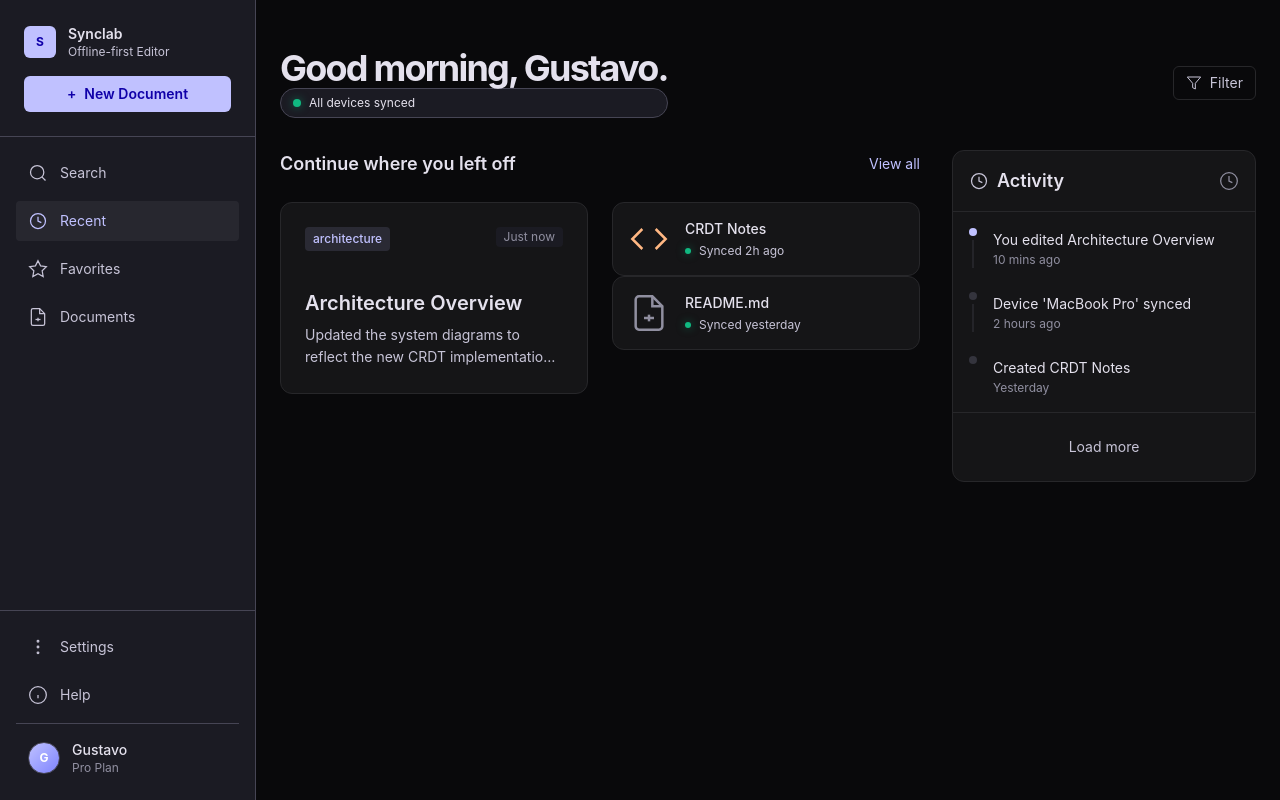
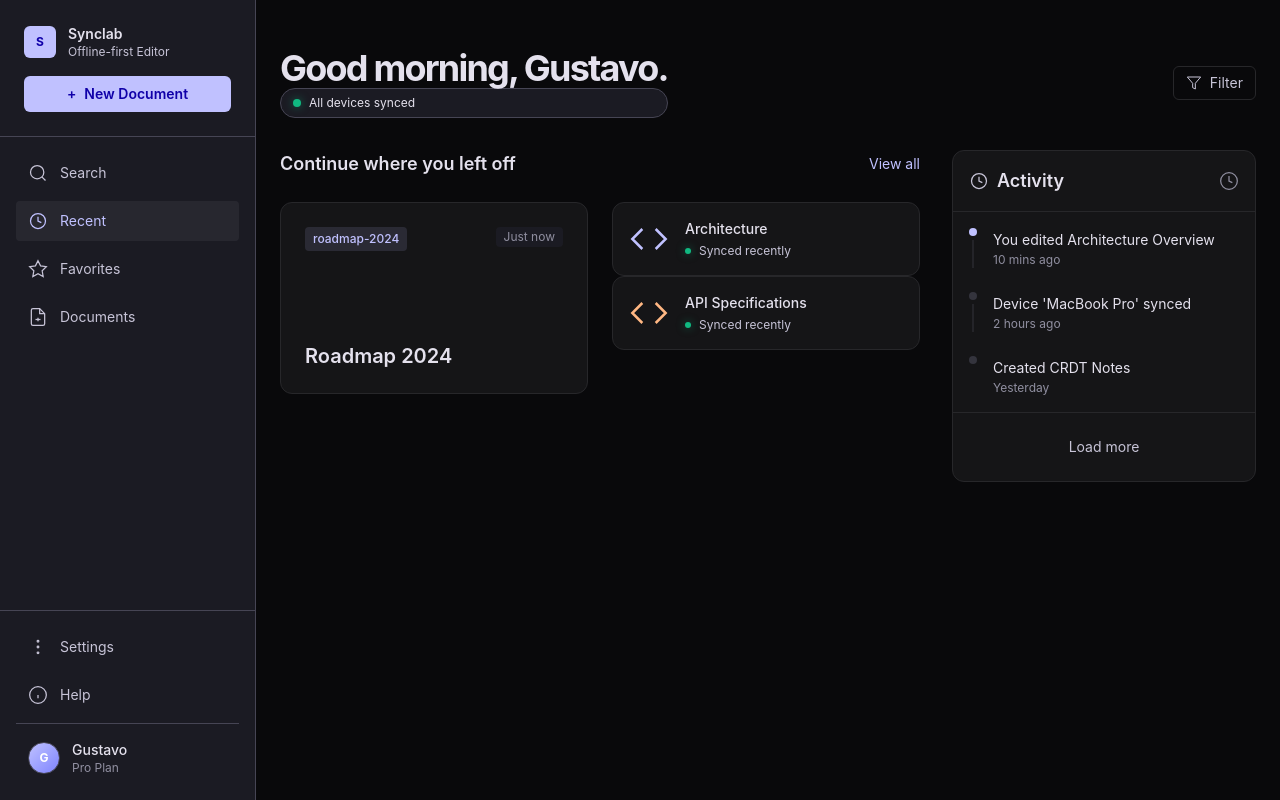
Before and after one commit to QueirozMoura/synclab, a React (Vite) app in the folder frontend/: page /app in a window 1280 px wide. Built offline with nearby package versions, Linux system fonts and the light colour scheme.

Commit message:
feat: enhance DashboardPage with dynamic document display and icons

```diff
--- a/frontend/src/pages/DashboardPage.tsx
+++ b/frontend/src/pages/DashboardPage.tsx
@@ -5,8 +5,17 @@ import { DashboardHeader } from "../components/dashboard/DashboardHeader";
 import { DocumentCard } from "../components/dashboard/DocumentCard";
 import { ActivityPanel } from "../components/dashboard/ActivityPanel";
 import { MobileTopbar } from "../components/dashboard/MobileTopbar";
+import { useDocuments } from "../hooks/useDocuments";
+
+const getDocumentIcon = (id: string) => {
+  if (id === "readme") return { icon: "markdown", iconColor: "#908fa0" };
+  if (id.includes("code") || id === "crdt-notes" || id === "architecture") return { icon: "code", iconColor: "#c0c1ff" };
+  if (id === "roadmap-2024") return { icon: "architecture", iconColor: "#c0c1ff" };
+  return { icon: "code", iconColor: "#ffb783" };
+};
 
 export const DashboardPage: React.FC = () => {
+  const { documents } = useDocuments();
   const [sidebarOpen, setSidebarOpen] = React.useState(false);
 
   const handleFilterClick = () => {
@@ -16,6 +25,9 @@ export const DashboardPage: React.FC = () => {
   const toggleSidebar = () => {
     setSidebarOpen(!sidebarOpen);
   };
+
+  const featuredDoc = documents[0];
+  const compactDocs = documents.slice(1, 3);
 
   return (
     <div className="flex h-screen bg-[#09090B] overflow-hidden">
@@ -62,33 +74,33 @@ export const DashboardPage: React.FC = () => {
 
                   {/* Document Grid - 2 columns on desktop, 1 on mobile */}
                   <div className="grid grid-cols-1 lg:grid-cols-2 gap-6">
-                    {/* Featured Card - Architecture Overview */}
+                    {/* Featured Card */}
+                    {featuredDoc && (
                       <DocumentCard
                         featured
-                      title="Architecture Overview"
-                      description="Updated the system diagrams to reflect the new CRDT implementation for real-time collaboration."
-                      badge="architecture"
+                        title={featuredDoc.title}
+                        badge={featuredDoc.id}
                         badgeColor="#c0c1ff"
                         timeAgo="Just now"
-                      href="/app/documents/architecture"
+                        href={`/app/documents/${featuredDoc.id}`}
                       />
+                    )}
 
-                    {/* Right column - CRDT Notes and README */}
+                    {/* Right column - compact cards */}
                     <div className="space-y-4">
+                      {compactDocs.map((doc) => {
+                        const { icon, iconColor } = getDocumentIcon(doc.id);
+                        return (
                           <DocumentCard
-                        title="CRDT Notes"
-                        icon="code"
-                        iconColor="#ffb783"
-                        timeAgo="Synced 2h ago"
-                        href="/app/documents/crdt-notes"
+                            key={doc.id}
+                            title={doc.title}
+                            icon={icon}
+                            iconColor={iconColor}
+                            timeAgo="Synced recently"
+                            href={`/app/documents/${doc.id}`}
                           />
-                      <DocumentCard
-                        title="README.md"
-                        icon="markdown"
-                        iconColor="#908fa0"
-                        timeAgo="Synced yesterday"
-                        href="/app/documents/readme"
-                      />
+                        );
+                      })}
                     </div>
                   </div>
                 </div>
--- a/frontend/src/pages/EditorPage.tsx
+++ b/frontend/src/pages/EditorPage.tsx
@@ -1,4 +1,4 @@
-import React, { useState, useRef } from "react";
+import React, { useState, useRef, useEffect } from "react";
 import { useParams } from "react-router-dom";
 import { GlobalSidebar } from "../components/app/GlobalSidebar";
 import { WorkspaceSidebar } from "../components/app/WorkspaceSidebar";
@@ -18,6 +18,7 @@ export const EditorPage: React.FC = () => {
   const isNewDocument = document ? (document.id === "new" || (document.content === "" && document.title === "Untitled Document")) : false;
   const contentRef = useRef<HTMLTextAreaElement>(null);
   const titleRef = useRef<HTMLInputElement>(null);
+  const debounceRef = useRef<ReturnType<typeof setTimeout> | null>(null);
 
   const handleTitleChange = (newTitle: string) => {
     setTitle(newTitle);
@@ -29,9 +30,22 @@ export const EditorPage: React.FC = () => {
   const handleContentChange = (newContent: string) => {
     setContent(newContent);
     if (document) {
-      updateDocument(document.id, { content: newContent });
+      if (debounceRef.current) {
+        clearTimeout(debounceRef.current);
+      }
+      debounceRef.current = setTimeout(() => {
+        updateDocument(document.id, { content: newContent });
+      }, 300);
     }
   };
+
+  useEffect(() => {
+    return () => {
+      if (debounceRef.current) {
+        clearTimeout(debounceRef.current);
+      }
+    };
+  }, [documentId]);
 
   const handleTitleKeyDown = (e: React.KeyboardEvent<HTMLInputElement>) => {
     if (e.key === "Enter") {
```
Lines whose indentation alone changed are shown as unchanged.
